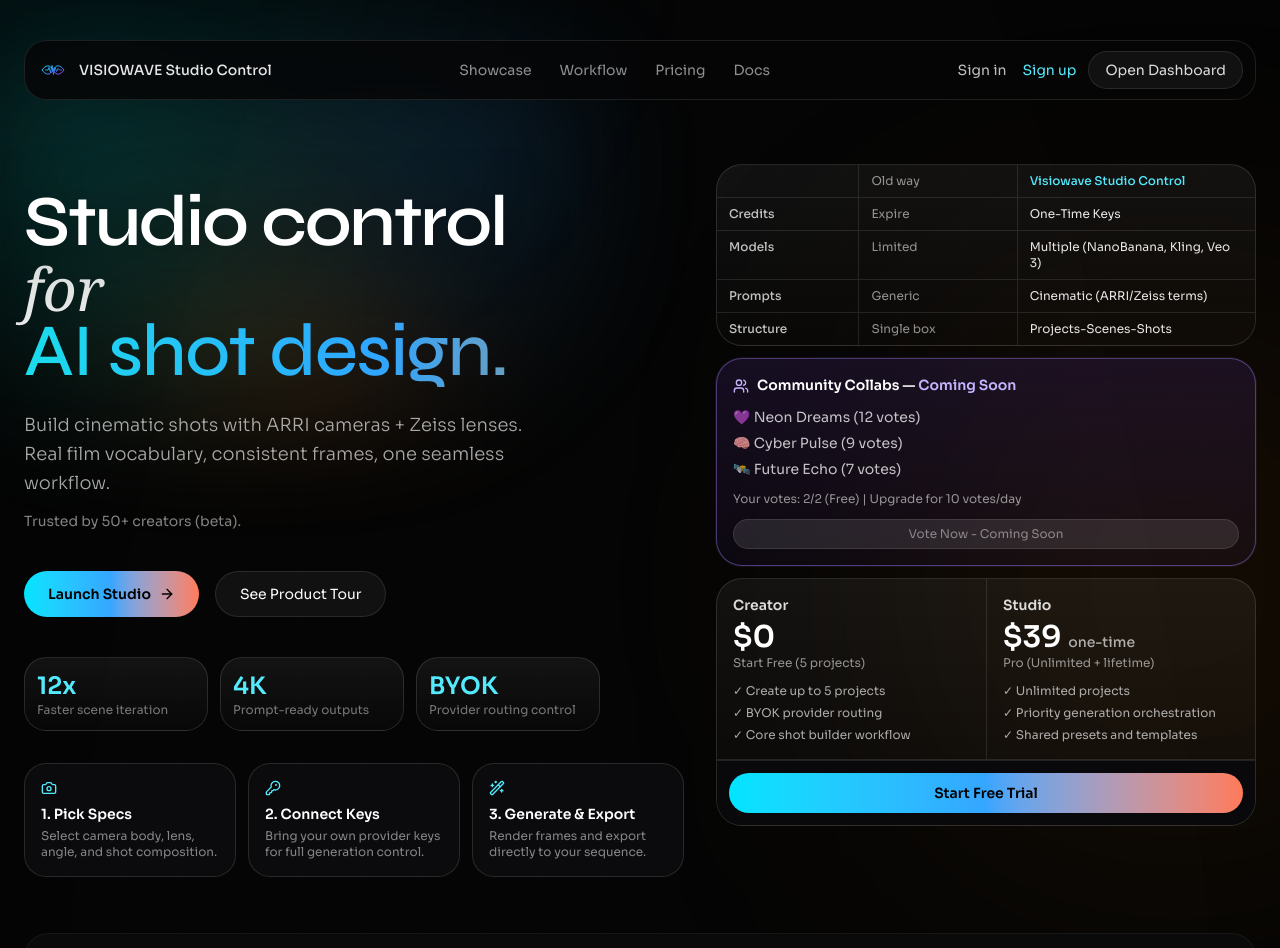
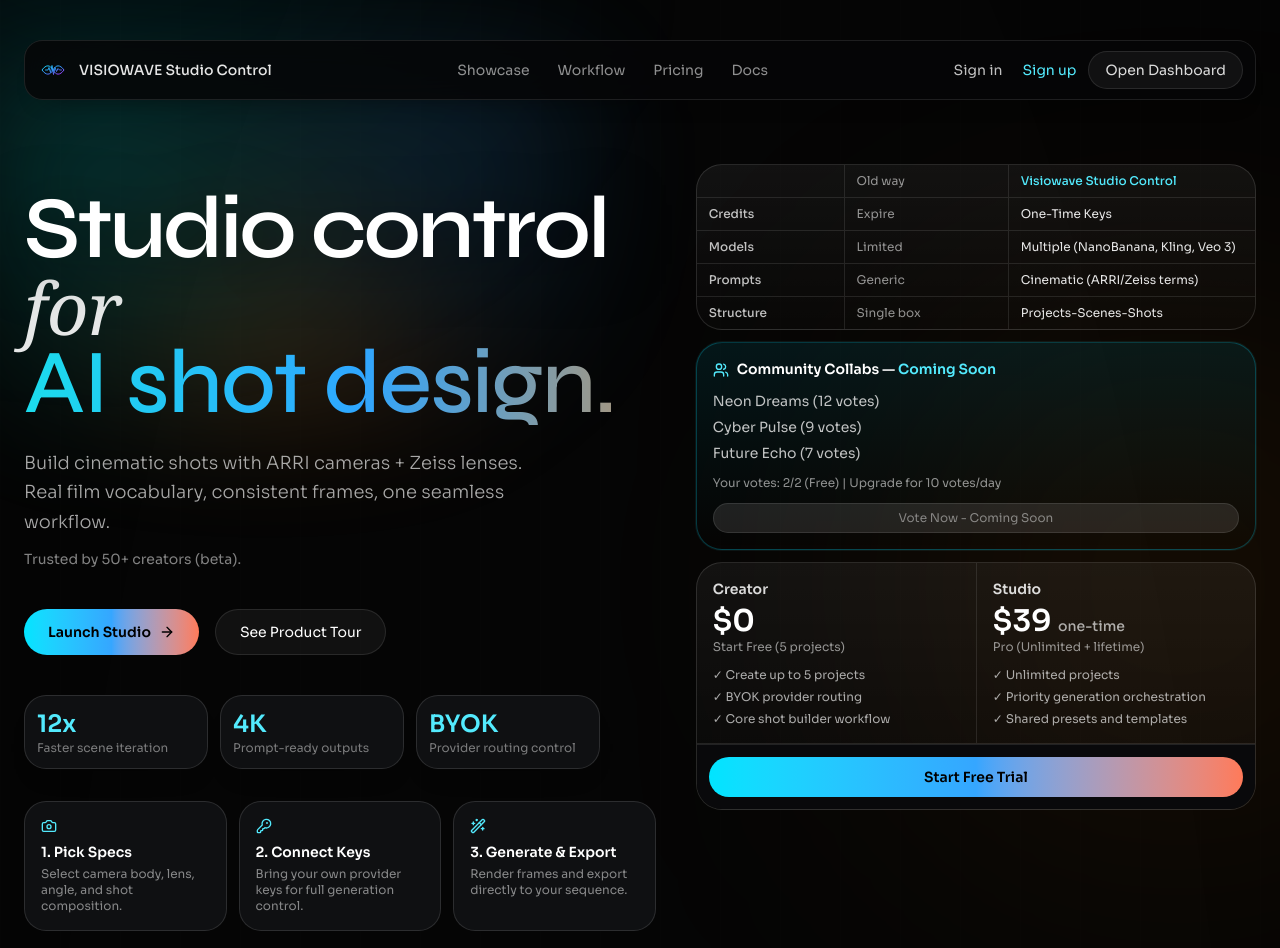
Before and after one commit to isaac-richie/Ai_saas, a Next.js app: page / in a window 1280 px wide. Shown: the top 948 px of the page. Built offline with nearby package versions, Linux system fonts and the light colour scheme.

Commit message:
style(landing): refine hero rhythm and cinematic visual balance

```diff
--- a/src/app/page.tsx
+++ b/src/app/page.tsx
@@ -67,7 +67,7 @@
 
       <div className="relative z-10 mx-auto w-full max-w-7xl px-6">
         <header className="sticky top-4 z-40 py-6">
-          <nav className="relative flex items-center justify-between rounded-2xl border border-white/10 bg-[#070708]/85 px-3 py-2.5 backdrop-blur-xl">
+          <nav className="relative flex items-center justify-between rounded-[1.15rem] border border-white/10 bg-[#070708]/85 px-3 py-2.5 shadow-[0_14px_28px_-24px_rgba(0,0,0,0.95)] backdrop-blur-xl">
             <Link href="/" className="inline-flex items-center gap-2.5">
               <span className="inline-flex h-6 w-8 items-center justify-center">
                 <svg viewBox="0 0 48 26" className="h-3.5 w-6" aria-hidden="true">
@@ -94,7 +94,7 @@
             </div>
 
             <div className="flex items-center gap-3">
-              <div className="hidden items-center gap-4 lg:flex">
+              <div className="hidden items-center gap-5 lg:flex">
                 <Link href="/login" className="text-sm text-white/75 transition hover:text-white">
                   Sign in
                 </Link>
@@ -110,9 +110,9 @@
         </header>
 
         <main className="pb-24 pt-10 lg:pt-14">
-          <section data-reveal="hero" className="grid gap-8 lg:grid-cols-[1.1fr_0.9fr]">
+          <section data-reveal="hero" className="grid gap-8 lg:grid-cols-[1.06fr_0.94fr] lg:gap-10">
             <div className="pt-6">
-              <h1 className="text-5xl leading-[0.95] tracking-[-0.03em] md:text-7xl">
+              <h1 className="text-5xl leading-[0.93] tracking-[-0.035em] md:text-[5.5rem]">
                 <span className="block font-semibold text-white drop-shadow-[0_8px_28px_rgba(0,0,0,0.5)]">Studio control</span>
                 <span className="mt-1 block font-serif text-[0.82em] italic font-normal tracking-normal text-white/90">for</span>
                 <span className="neon-flow-text block text-[1.03em] font-medium tracking-[-0.02em]">AI shot design.</span>
@@ -132,32 +132,32 @@
               </div>
 
               <div className="mt-10 grid max-w-xl grid-cols-3 gap-3">
-                <div className="rounded-2xl border border-white/12 bg-gradient-to-b from-white/[0.06] to-white/[0.015] p-3" data-reveal="card">
+                <div className="rounded-2xl border border-white/12 bg-[#0f1012] p-3 shadow-[0_16px_32px_-26px_rgba(0,0,0,0.9)]" data-reveal="card">
                   <p className="text-2xl font-semibold text-cyan-300">12x</p>
                   <p className="text-xs text-white/45">Faster scene iteration</p>
                 </div>
-                <div className="rounded-2xl border border-white/12 bg-gradient-to-b from-white/[0.06] to-white/[0.015] p-3" data-reveal="card">
+                <div className="rounded-2xl border border-white/12 bg-[#0f1012] p-3 shadow-[0_16px_32px_-26px_rgba(0,0,0,0.9)]" data-reveal="card">
                   <p className="text-2xl font-semibold text-cyan-300">4K</p>
                   <p className="text-xs text-white/45">Prompt-ready outputs</p>
                 </div>
-                <div className="rounded-2xl border border-white/12 bg-gradient-to-b from-white/[0.06] to-white/[0.015] p-3" data-reveal="card">
+                <div className="rounded-2xl border border-white/12 bg-[#0f1012] p-3 shadow-[0_16px_32px_-26px_rgba(0,0,0,0.9)]" data-reveal="card">
                   <p className="text-2xl font-semibold text-cyan-300">BYOK</p>
                   <p className="text-xs text-white/45">Provider routing control</p>
                 </div>
               </div>
 
               <div className="mt-8 grid gap-3 md:grid-cols-3">
-                <article className="rounded-2xl border border-white/12 bg-[#0b0b0d] p-4">
+                <article className="rounded-2xl border border-white/12 bg-[#0f1012] p-4 transition-all duration-300 hover:-translate-y-0.5 hover:border-white/20">
                   <Camera className="mb-2 h-4 w-4 text-cyan-300" />
                   <p className="text-sm font-semibold">1. Pick Specs</p>
                   <p className="mt-1 text-xs text-white/50">Select camera body, lens, angle, and shot composition.</p>
                 </article>
-                <article className="rounded-2xl border border-white/12 bg-[#0b0b0d] p-4">
+                <article className="rounded-2xl border border-white/12 bg-[#0f1012] p-4 transition-all duration-300 hover:-translate-y-0.5 hover:border-white/20">
                   <KeyRound className="mb-2 h-4 w-4 text-cyan-300" />
                   <p className="text-sm font-semibold">2. Connect Keys</p>
                   <p className="mt-1 text-xs text-white/50">Bring your own provider keys for full generation control.</p>
                 </article>
-                <article className="rounded-2xl border border-white/12 bg-[#0b0b0d] p-4">
+                <article className="rounded-2xl border border-white/12 bg-[#0f1012] p-4 transition-all duration-300 hover:-translate-y-0.5 hover:border-white/20">
                   <WandSparkles className="mb-2 h-4 w-4 text-cyan-300" />
                   <p className="text-sm font-semibold">3. Generate & Export</p>
                   <p className="mt-1 text-xs text-white/50">Render frames and export directly to your sequence.</p>
@@ -190,12 +190,12 @@
                 </div>
               </article>
 
-              <article className="rounded-3xl border border-violet-400/40 bg-gradient-to-b from-violet-500/12 to-violet-500/5 p-4 shadow-[0_0_0_1px_rgba(167,139,250,0.08)]">
-                <p className="text-sm font-semibold text-white"><Users className="mr-2 inline h-4 w-4 text-violet-300" />Community Collabs — <span className="text-violet-300">Coming Soon</span></p>
+              <article className="rounded-3xl border border-cyan-400/25 bg-gradient-to-b from-cyan-500/10 via-cyan-500/5 to-transparent p-4 shadow-[0_0_0_1px_rgba(103,232,249,0.07)]">
+                <p className="text-sm font-semibold text-white"><Users className="mr-2 inline h-4 w-4 text-cyan-300" />Community Collabs — <span className="text-cyan-300">Coming Soon</span></p>
                 <ul className="mt-3 space-y-1.5 text-sm text-white/75">
-                  <li>💜 Neon Dreams (12 votes)</li>
-                  <li>🧠 Cyber Pulse (9 votes)</li>
-                  <li>🛰️ Future Echo (7 votes)</li>
+                  <li>Neon Dreams (12 votes)</li>
+                  <li>Cyber Pulse (9 votes)</li>
+                  <li>Future Echo (7 votes)</li>
                 </ul>
                 <p className="mt-3 text-xs text-white/55">Your votes: 2/2 (Free) | Upgrade for 10 votes/day</p>
                 <div className="mt-3 rounded-full border border-white/10 bg-white/10 px-3 py-1.5 text-center text-xs text-white/45">Vote Now - Coming Soon</div>
```
